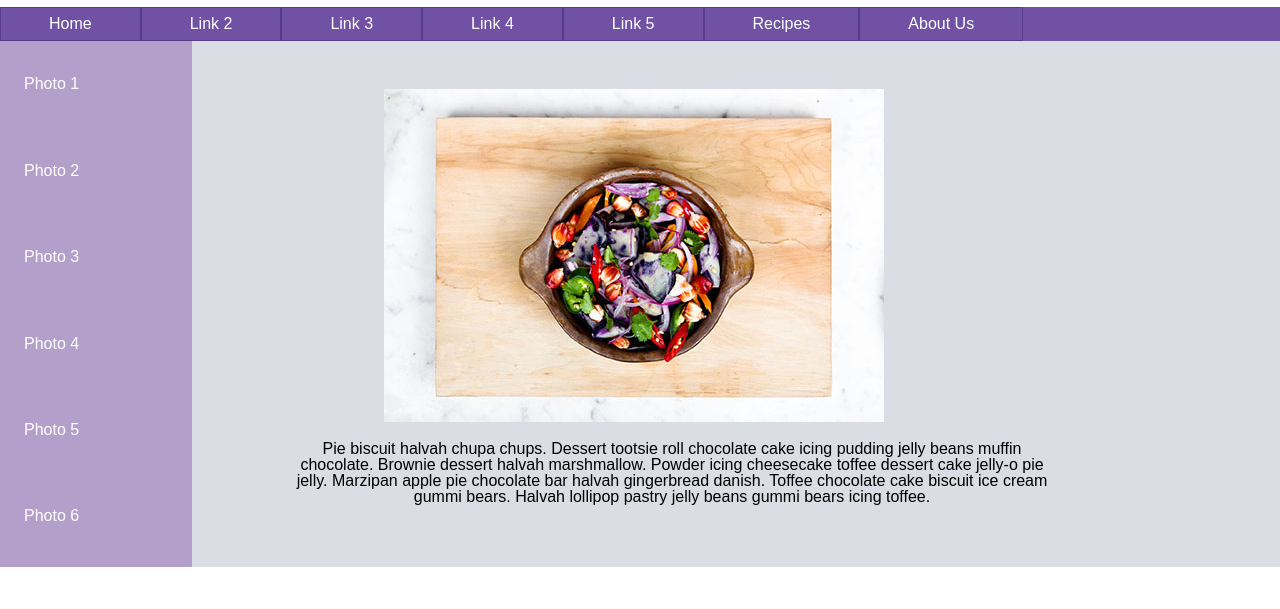
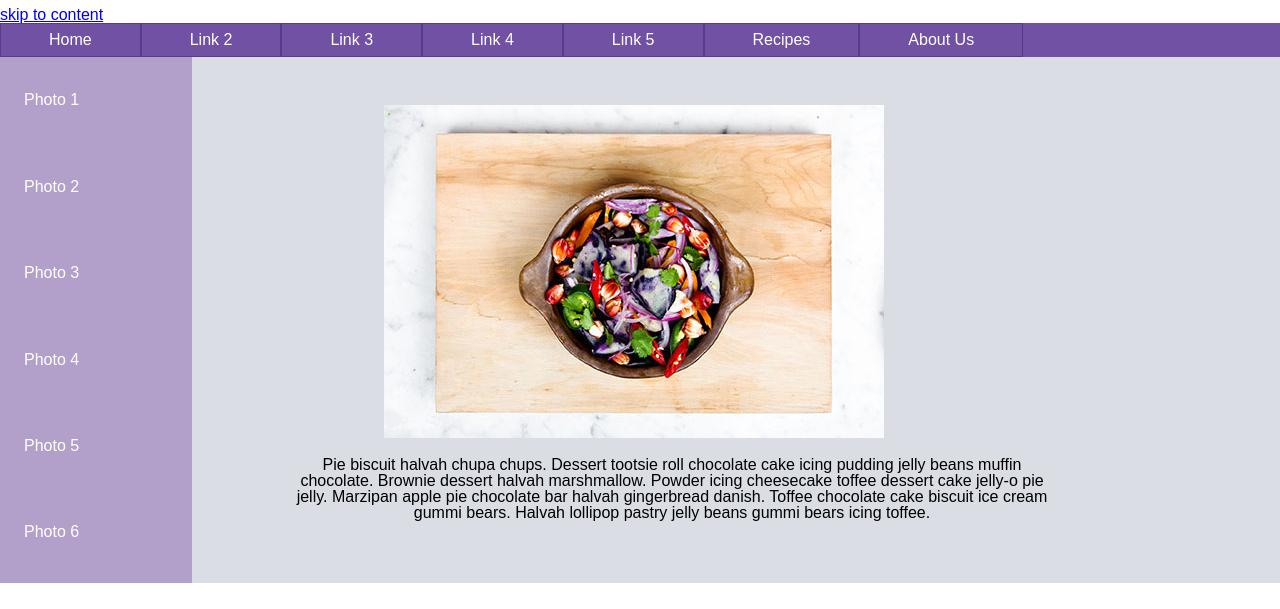
Before and after one commit to TJKamm/mockup-practice, a plain HTML site: page index.html in a window 1280 px wide. Shown: the part 92-701 px from the top of the page. Drawn offline with Linux system fonts and the light colour scheme.

Commit message:
Added accesibility skip content

```diff
--- a/index.html
+++ b/index.html
@@ -11,6 +11,7 @@
 <body>
   <header>
     <h1>I Can Cook</h1>
+      <a href="#content">skip to content</a>
       <nav>
         <ul>
           <li><a href="index.html">Home</a></li>
@@ -35,14 +36,12 @@
     </ul>
   </aside>
 
-  <section>
-    <div>
+  <section id="content">
     <figure>
         <img src="images/stirfry.jpg" alt="Stir Fry">
         <p>Pie biscuit halvah chupa chups. Dessert tootsie roll chocolate cake icing pudding jelly beans muffin chocolate. Brownie dessert halvah marshmallow. Powder icing cheesecake toffee dessert cake jelly-o pie jelly. Marzipan apple pie chocolate bar halvah gingerbread danish. Toffee chocolate cake biscuit ice cream gummi bears. Halvah lollipop pastry jelly beans gummi bears icing toffee.
 </p>
     </figure>
-    </div>
   </section>
 
   <footer>
```
Lines whose indentation alone changed are shown as unchanged.
